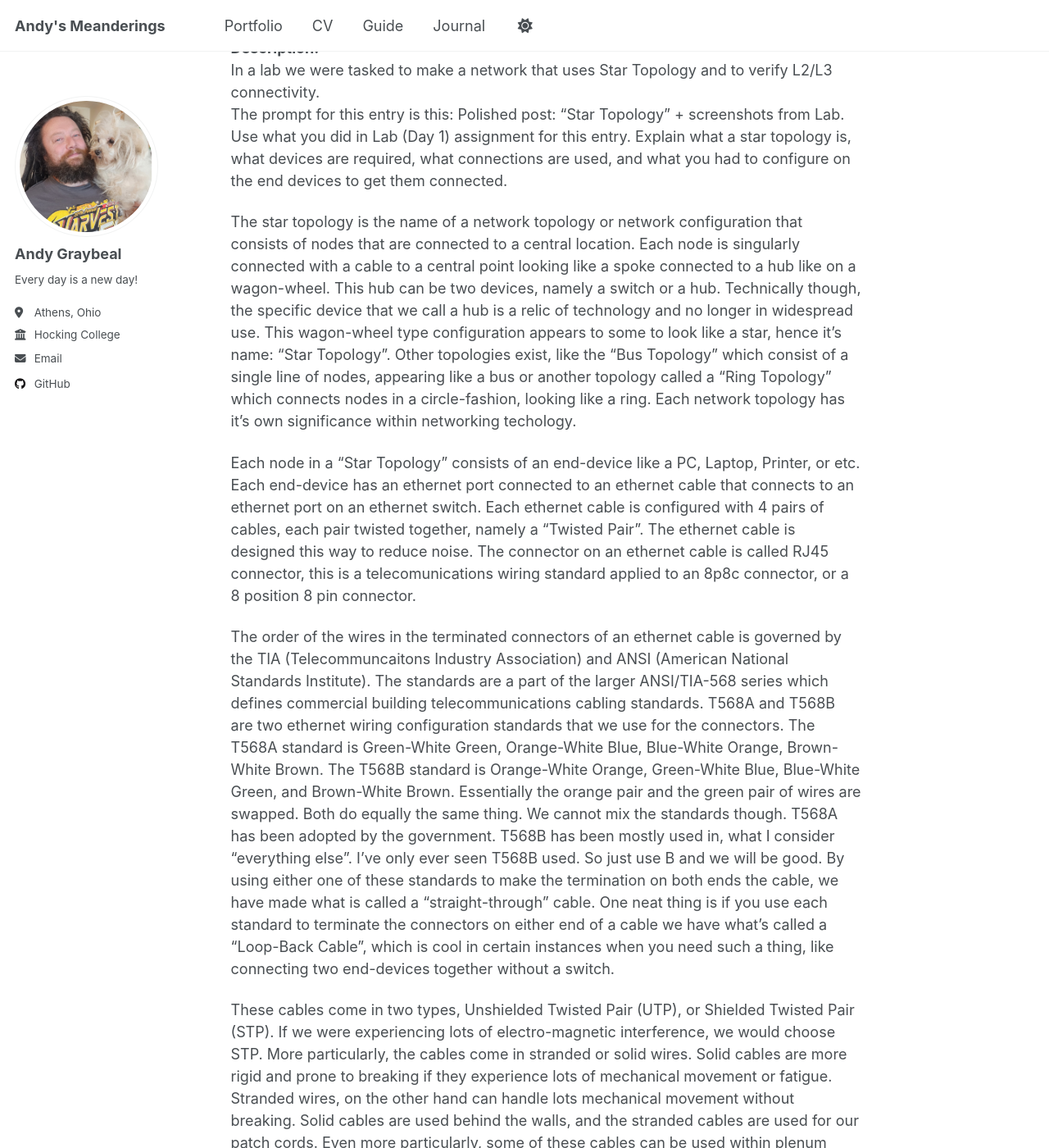
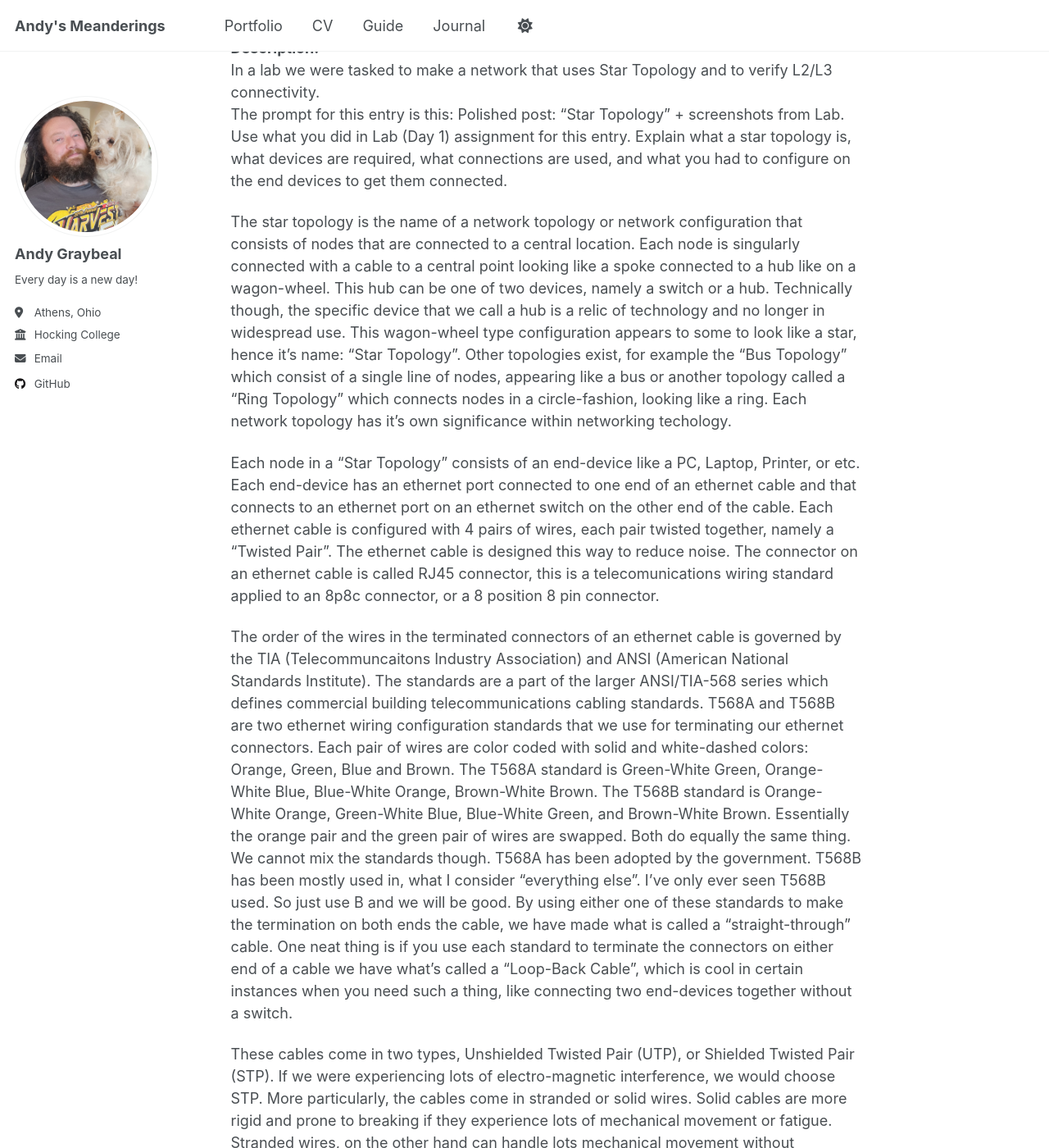
Before and after one commit to andy-graybeal/andy-graybeal.github.io, a Jekyll site: the page built from _portfolio/net-1111-cisco-1-intro-to-networks.md, in a window 1280 px wide and 1400 px high, scrolled down 3502 px. Shown: the whole window at 82% size. Built offline with Jekyll 4.4.1, drawn with Linux system fonts in a browser that asks for light colours; a script that is not in the unit is left out.

Commit message:
Update net-1111-cisco-1-intro-to-networks.md

```diff
--- a/_portfolio/net-1111-cisco-1-intro-to-networks.md
+++ b/_portfolio/net-1111-cisco-1-intro-to-networks.md
@@ -47,11 +47,11 @@ The prompt for this entry is this:
 Polished post: “Star Topology” + screenshots from Lab.
 Use what you did in Lab (Day 1) assignment for this entry. Explain what a star topology is, what devices are required, what connections are used, and what you had to configure on the end devices to get them connected.
 
-The star topology is the name of a network topology or network configuration that consists of nodes that are connected to a central location.  Each node is singularly connected with a cable to a central point looking like a spoke connected to a hub like on a wagon-wheel. This hub can be two devices, namely a switch or a hub.  Technically though, the specific device that we call a hub is a relic of technology and no longer in widespread use.  This wagon-wheel type configuration appears to some to look like a star, hence it's name: "Star Topology".  Other topologies exist, like the "Bus Topology" which consist of a single line of nodes, appearing like a bus or another topology called a  "Ring Topology" which connects nodes in a circle-fashion, looking like a ring.  Each network topology has it's own significance within networking techology.
+The star topology is the name of a network topology or network configuration that consists of nodes that are connected to a central location.  Each node is singularly connected with a cable to a central point looking like a spoke connected to a hub like on a wagon-wheel. This hub can be one of two devices, namely a switch or a hub.  Technically though, the specific device that we call a hub is a relic of technology and no longer in widespread use.  This wagon-wheel type configuration appears to some to look like a star, hence it's name: "Star Topology".  Other topologies exist, for example the "Bus Topology" which consist of a single line of nodes, appearing like a bus or another topology called a "Ring Topology" which connects nodes in a circle-fashion, looking like a ring.  Each network topology has it's own significance within networking techology.
 
-Each node in a "Star Topology" consists of an end-device like a PC, Laptop, Printer, or etc.  Each end-device has an ethernet port connected to an ethernet cable that connects to an ethernet port on an ethernet switch.  Each ethernet cable is configured with 4 pairs of cables, each pair twisted together, namely a "Twisted Pair".  The ethernet cable is designed this way to reduce noise.  The connector on an ethernet cable is called RJ45 connector, this is a telecomunications wiring standard applied to an 8p8c connector, or a 8 position 8 pin connector.
+Each node in a "Star Topology" consists of an end-device like a PC, Laptop, Printer, or etc.  Each end-device has an ethernet port connected to one end of an ethernet cable and that connects to an ethernet port on an ethernet switch on the other end of the cable.  Each ethernet cable is configured with 4 pairs of wires, each pair twisted together, namely a "Twisted Pair".  The ethernet cable is designed this way to reduce noise.  The connector on an ethernet cable is called RJ45 connector, this is a telecomunications wiring standard applied to an 8p8c connector, or a 8 position 8 pin connector.
 
-The order of the wires in the terminated connectors of an ethernet cable is governed by the TIA (Telecommuncaitons Industry Association) and ANSI (American National Standards Institute).  The standards are a part of the larger ANSI/TIA-568 series which defines commercial building telecommunications cabling standards.  T568A and T568B are two ethernet wiring configuration standards that we use for the connectors. The T568A standard is Green-White Green, Orange-White Blue, Blue-White Orange, Brown-White Brown. The T568B standard is Orange-White Orange, Green-White Blue, Blue-White Green, and Brown-White Brown.  Essentially the orange pair and the green pair of wires are swapped.  Both do equally the same thing.  We cannot mix the standards though.  T568A has been adopted by the government.  T568B has been mostly used in, what I consider "everything else".  I've only ever seen T568B used. So just use B and we will be good. By using either one of these standards to make the termination on both ends the cable, we have made what is called a "straight-through" cable.  One neat thing is if you use each standard to terminate the connectors on either end of a cable we have what's called a "Loop-Back Cable", which is cool in certain instances when you need such a thing, like connecting two end-devices together without a switch.
+The order of the wires in the terminated connectors of an ethernet cable is governed by the TIA (Telecommuncaitons Industry Association) and ANSI (American National Standards Institute).  The standards are a part of the larger ANSI/TIA-568 series which defines commercial building telecommunications cabling standards.  T568A and T568B are two ethernet wiring configuration standards that we use for terminating our ethernet connectors. Each pair of wires are color coded with solid and white-dashed colors: Orange, Green, Blue and Brown.  The T568A standard is Green-White Green, Orange-White Blue, Blue-White Orange, Brown-White Brown. The T568B standard is Orange-White Orange, Green-White Blue, Blue-White Green, and Brown-White Brown.  Essentially the orange pair and the green pair of wires are swapped.  Both do equally the same thing.  We cannot mix the standards though.  T568A has been adopted by the government.  T568B has been mostly used in, what I consider "everything else".  I've only ever seen T568B used. So just use B and we will be good. By using either one of these standards to make the termination on both ends the cable, we have made what is called a "straight-through" cable.  One neat thing is if you use each standard to terminate the connectors on either end of a cable we have what's called a "Loop-Back Cable", which is cool in certain instances when you need such a thing, like connecting two end-devices together without a switch.
 
 These cables come in two types, Unshielded Twisted Pair (UTP), or Shielded Twisted Pair (STP).  If we were experiencing lots of electro-magnetic interference, we would choose STP.   More particularly, the cables come in stranded or solid wires.  Solid cables are more rigid and prone to breaking if they experience lots of mechanical movement or fatigue.  Stranded wires, on the other hand can handle lots mechanical movement without breaking.  Solid cables are used behind the walls, and the stranded cables are used for our patch cords.  Even more particularly, some of these cables can be used within plenum spaces and some cannot based on the particular type of plastic used in the sheathing.  Following fire-code is an essential part of installing ethernet cable in a building.
 
```
